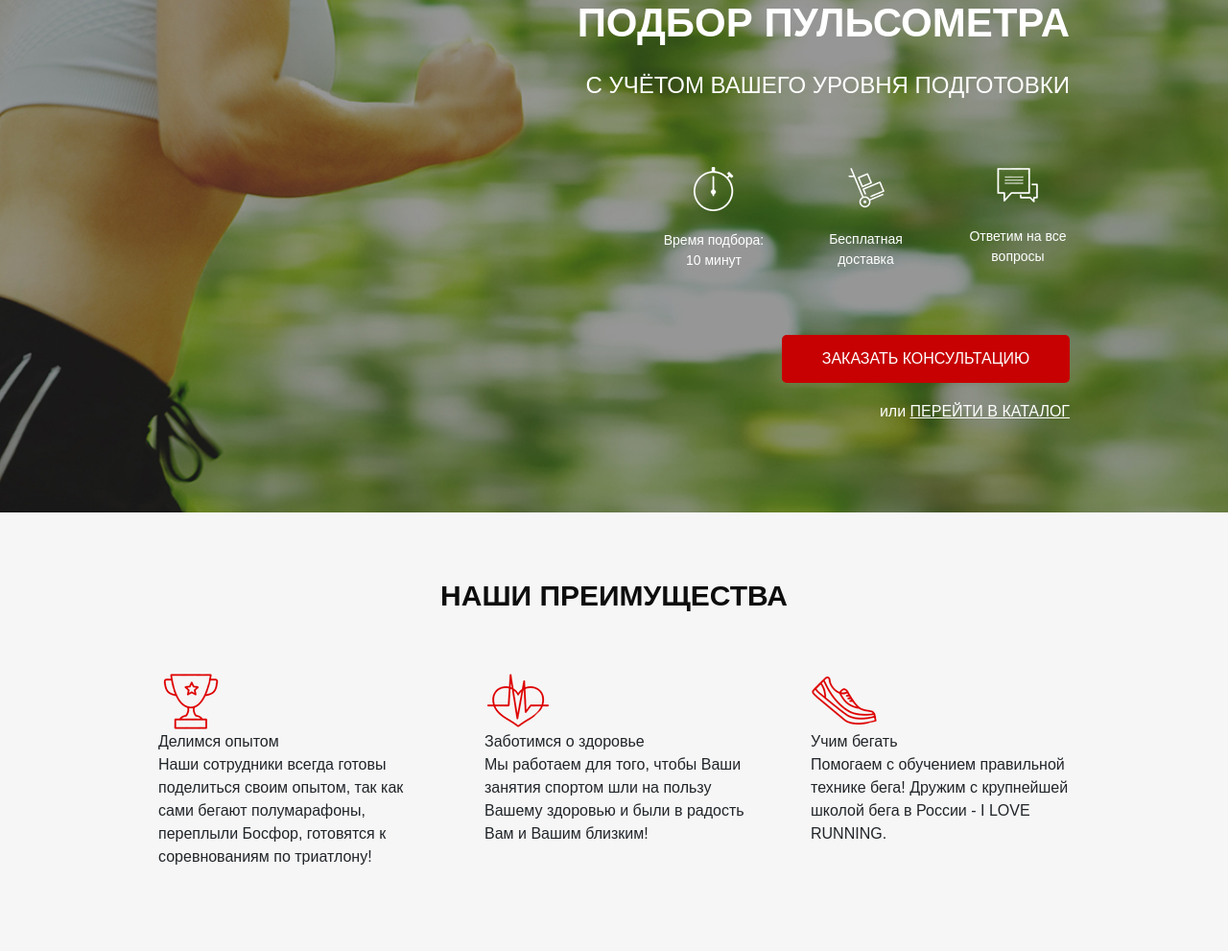
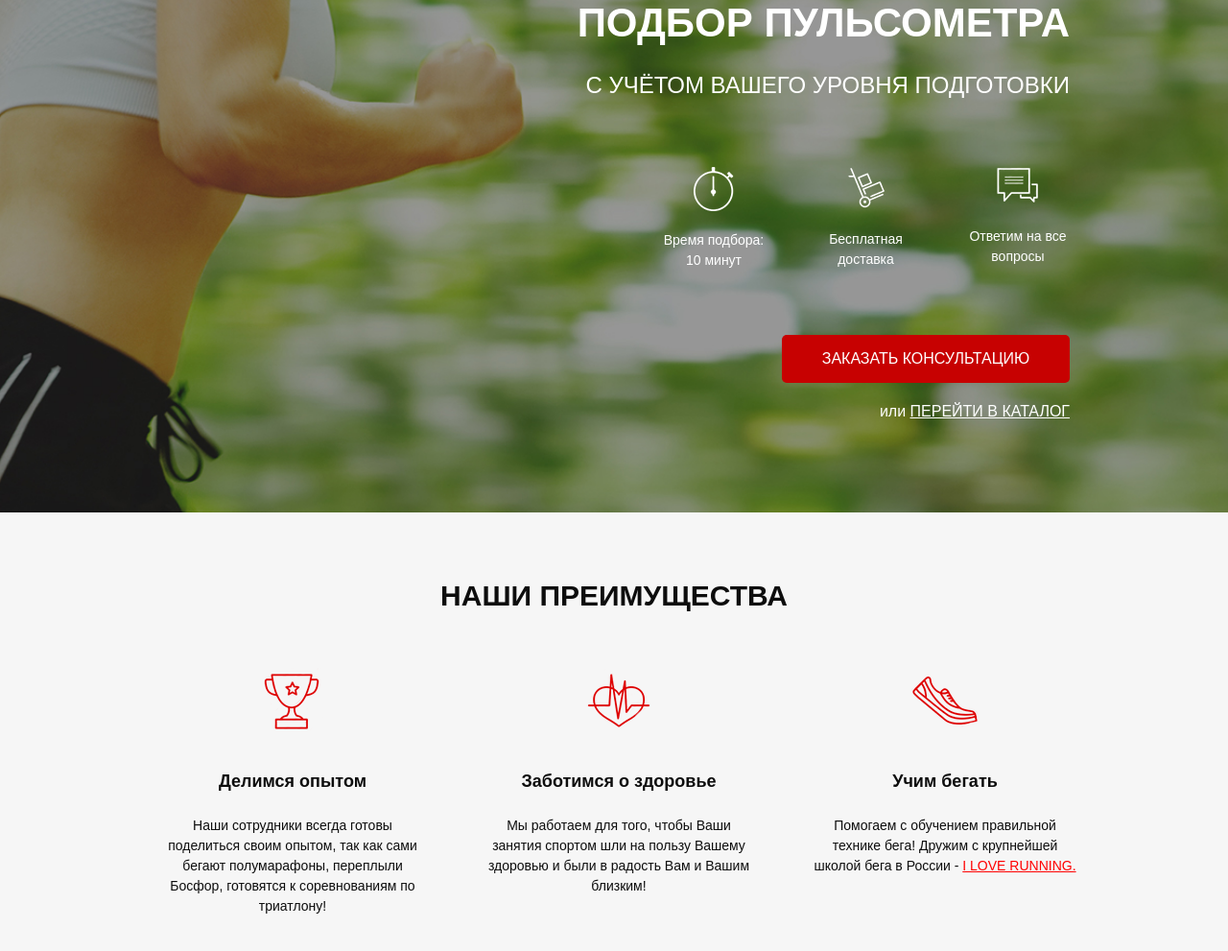
Before and after one commit to YuliiaDikun/Puls, a website: page src/index.html in a window 1280 px wide. Shown: the part 167-1158 px from the top of the page at 96% size. Drawn offline with Linux system fonts and the light colour scheme.

Commit message:
first homework done

```diff
--- a/src/index.html
+++ b/src/index.html
@@ -60,28 +60,28 @@
 
     <div class="advantages">
         <div class="container">
-            <div class="advantages__header">НАШИ ПРЕИМУЩЕСТВА</div>
+            <div class="title">НАШИ ПРЕИМУЩЕСТВА</div>
 
             <div class="advantages__items">
                 <div class="advantages__item">
                     <img src="icons/adv/1.png" alt="experiance">
                     <div class="advantages__descr">
-                        <div class="advantages_title">Делимся опытом</div>
-                        <div class="advantages_text">Наши сотрудники всегда готовы поделиться своим опытом, так как сами бегают полумарафоны, переплыли Босфор, готовятся к соревнованиям по триатлону!</div>
+                        <div class="advantages__title">Делимся опытом</div>
+                        <div class="advantages__text">Наши сотрудники всегда готовы поделиться своим опытом, так как сами бегают полумарафоны, переплыли Босфор, готовятся к соревнованиям по триатлону!</div>
                     </div>
                 </div>
                 <div class="advantages__item">
                     <img src="icons/adv/2.png" alt="health care">
                     <div class="advantages__descr">
-                        <div class="advantages_title">Заботимся о здоровье</div>
-                        <div class="advantages_text">Мы работаем для того, чтобы Ваши занятия спортом шли на пользу Вашему здоровью и были в радость Вам и Вашим близким!</div>
+                        <div class="advantages__title">Заботимся о здоровье</div>
+                        <div class="advantages__text">Мы работаем для того, чтобы Ваши занятия спортом шли на пользу Вашему здоровью и были в радость Вам и Вашим близким!</div>
                     </div>
                 </div>
                 <div class="advantages__item">
                     <img src="icons/adv/3.png" alt="how to ran">
                     <div class="advantages__descr">
-                        <div class="advantages_title">Учим бегать</div>
-                        <div class="advantages_text">Помогаем с обучением правильной технике бега! Дружим с крупнейшей школой бега в России -
+                        <div class="advantages__title">Учим бегать</div>
+                        <div class="advantages__text">Помогаем с обучением правильной технике бега! Дружим с крупнейшей школой бега в России -
                             <span>I LOVE RUNNING.</span></div>
                     </div>
                 </div>
--- a/src/sass/blocks/_advantages.scss
+++ b/src/sass/blocks/_advantages.scss
@@ -2,13 +2,6 @@
     min-height: 470px;
     padding: 72px 0 60px 0;
     background: #F6F6F6;
-    &__header {
-        font-weight: 700;
-        font-size: 30px;
-        line-height: 30px;
-        text-align: center;
-        color: #0D0D0D;
-    }
     &__items {
         margin-top: 60px;
         width: 960px;
@@ -17,5 +10,29 @@
     }
     &__item {
         width: 280px;
+        img {
+            display: block;
+            margin: 0 auto;
+        }
+    }
+    &__descr {
+        margin-top: 40px;
+    }
+    &__title {
+        font-weight: 700;
+        font-size: 18px;
+        text-align: center;
+        color: #0D0D0D;
+    }
+    &__text {
+        margin-top: 22px;
+        font-weight: 300;
+        font-size: 14px;
+        text-align: center;
+        color: #0D0D0D;
+        span {
+            text-decoration-line: underline;
+            color: #FF0000;
+        }
     }
 }
--- a/src/sass/blocks/_promo.scss
+++ b/src/sass/blocks/_promo.scss
@@ -1,4 +1,4 @@
-.promo {
+ .promo {
     min-height: 650px;
     padding: 21px 0 93px 0;
     background: url(../../img/bg/first-bg.jpg) center (center/cover) no-repeat;
--- /dev/null
+++ b/src/sass/blocks/_title.scss
@@ -0,0 +1,7 @@
+.title {
+    font-weight: 700;
+    font-size: 30px;
+    line-height: 30px;
+    text-align: center;
+    color: #0D0D0D;
+}
--- a/src/sass/style.scss
+++ b/src/sass/style.scss
@@ -10,3 +10,4 @@
 @import 'blocks/header';
 @import 'blocks/buttons';
 @import 'blocks/advantages';
+@import 'blocks/title';
```
Also changed, not shown: package.json (+401 -3 lines), src/css/style.min.css, 1 other file.
